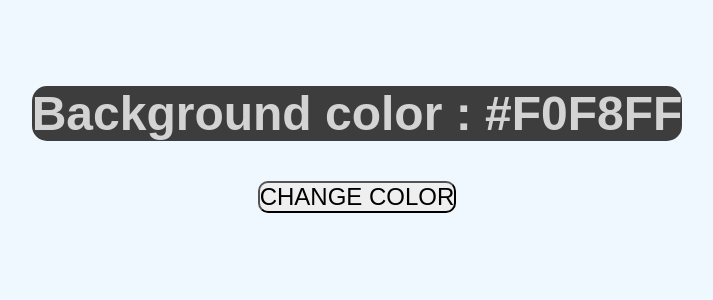
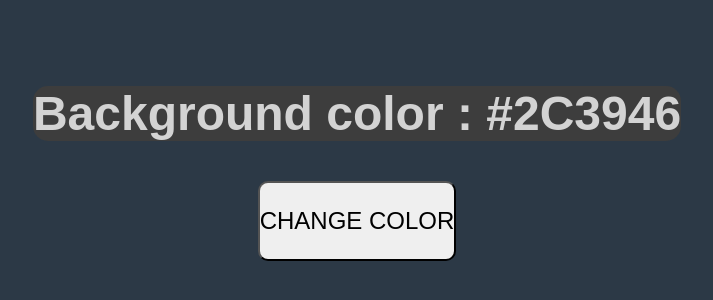
Before and after one commit to EmpireAntz/color-randomizer, a plain HTML site: page index.html in a window 1280 px wide. Shown: the part 114-414 px from the top of the page, without its empty margins (283-996 px from the left). Drawn offline with Linux system fonts and the light colour scheme.

Commit message:
changed the first color on the page so it wasnt so bright on first opening and made the button slightly bigger

```diff
--- a/index.html
+++ b/index.html
@@ -9,7 +9,7 @@
 <body>
     <main>
         <div class="container">
-            <h2>Background color : <span class="color">#F0F8FF</span></h2>
+            <h2>Background color : <span class="color">#2C3946</span></h2>
             <button class="btn btn-hero" id="btn">CHANGE COLOR</button>
         </div>
     </main>
--- a/style.css
+++ b/style.css
@@ -3,7 +3,7 @@
     padding: 0;
 }
 body {
-    background-color:#F0F8FF;
+    background-color:#2c3946;
     width: 100%;
     overflow-x: hidden;
     font-family: Arial, Helvetica, sans-serif;
@@ -29,4 +29,5 @@ h2 {
 button {
     border-radius: 10px;
     font-size: 3vh;
+    height: 10vh;
 }
```
